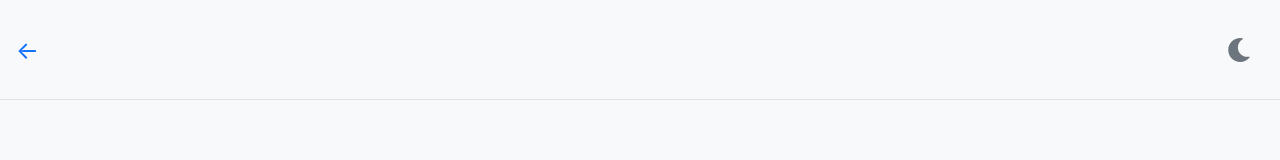
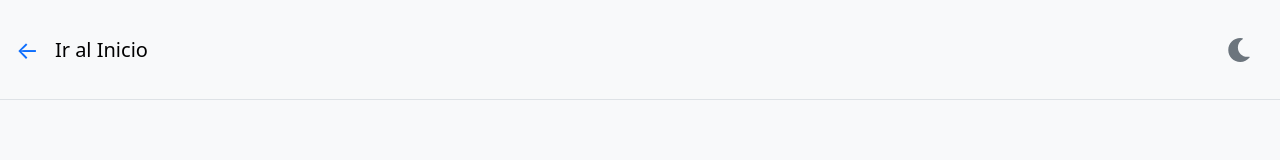
Before and after one commit to friquelmel9/Cuestionario-INF253-web, a React (Vite) app: page /Agradecimientos in a window 1280 px wide. Shown: the top 160 px of the page. Built offline with nearby package versions, Linux system fonts and the light colour scheme.

Commit message:
Quick Fix de Agradecimientos (error en el anterior)

```diff
--- a/src/vistas/Agradecimientos/Agradecimientos.jsx
+++ b/src/vistas/Agradecimientos/Agradecimientos.jsx
@@ -7,7 +7,7 @@ function Agradecimientos(){
     return(
         <>
             <div style={{display: 'flex', flexDirection: 'column', gap: '20px', minHeight:'100vh'}}>
-                <TopMenu text='' link='' inicio={false}/>
+                <TopMenu text="Ir al Inicio" link={`${import.meta.env.BASE_URL}Inicio`} />
             </div>
             <FooterMenu inicio={false}/>
         </>
```
